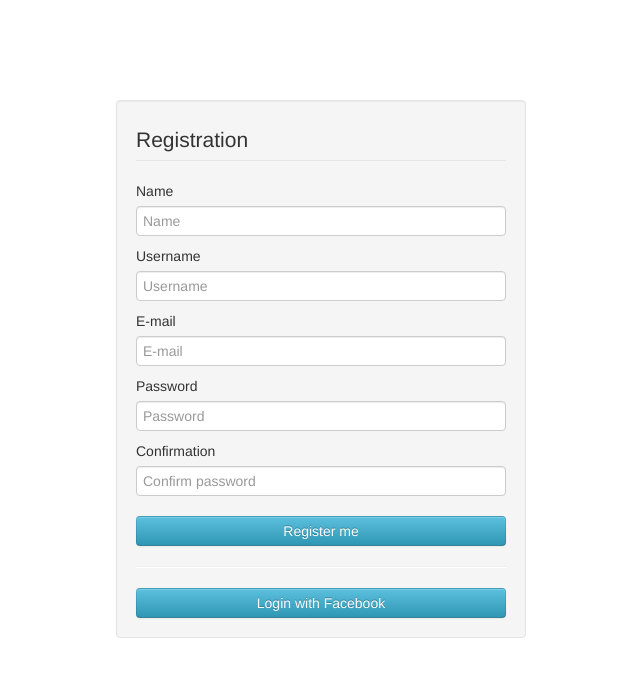
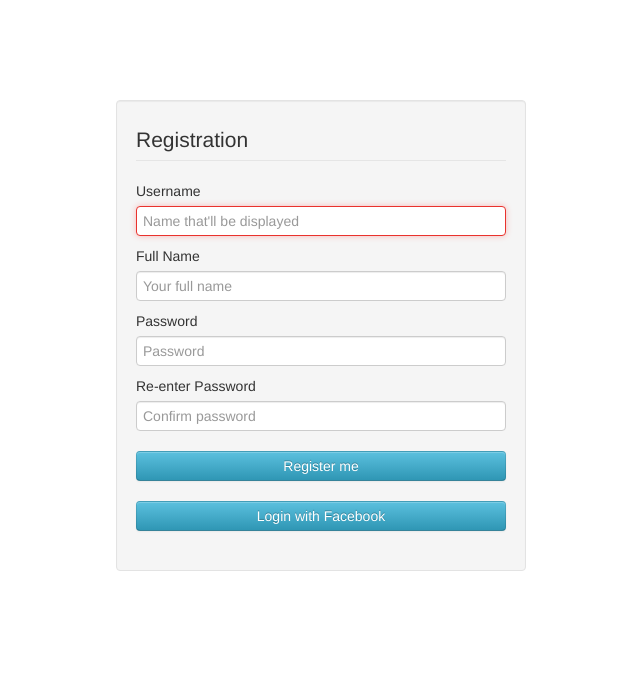
Before and after one commit to jdevlabs/cryptex, a PHP site: page / in a window 1280 px wide. Shown: the top 677 px of the page, without its empty margins (314-954 px from the left). Run offline with PHP 8.4, Linux system fonts and the light colour scheme; data that the repository does not hold is empty.

Commit message:
Register Page Backend
Started. Added Basic jQuery Form Validation.

```diff
--- /dev/null
+++ b/Backend/assets/js/register.js
@@ -0,0 +1,26 @@
+$(document).ready(function()
+{
+	$msg = $("#alertMsg");
+	$('#submitForm').submit(function(e)
+	{
+
+		uName = $('#uName').val(); name = $('#name').val();
+		pass = $('#pass').val(); cPass = $('#cPass').val();
+
+		// Empty Fields
+		if (uName == '')
+			$msg.addClass('alert-error').html("<strong>Username :</strong> Is that the best you can come up with?").show();
+		else if (name == '')
+			$msg.addClass('alert-error').html("<strong>Name :</strong> Don't you have a name or something?").show();
+		else if (pass == '')
+			$msg.addClass('alert-error').html("<strong>Passwords :</strong> Think of something.").show();
+		//Both Passwords are equal
+		else if (pass != cPass)
+			$msg.addClass('alert-error').html("<strong>Passwords :</strong> Passwords don't match bud!").show();
+
+
+
+		$msg.addClass('alert-success').html("<strong>Congratulations!</strong> You've successfully registered.").show();
+		return e.preventDefault();
+	});
+});
--- a/Backend/index.php
+++ b/Backend/index.php
@@ -6,33 +6,33 @@
   <title>Cryptex | Register</title>
   <link rel="stylesheet" type="text/css" href="assets/css/bootstrap.min.css">
   <link type = "text/css" rel="stylesheet" href="assets/css/bootstrap-responsive.min.css" />
-
-
 </head>
 
 <body>
-
   <!-- <img src="assets/img/Cryptex_logo.png" style="margin-left: 286px; margin-top: -5px; height=50%; widht=50%"> -->
   <div class="span4 offset4 well "  style="margin-top: 100px;">
+  <form id="submitForm">
+
     <legend>Registration</legend>
-    <label>Name</label>
-    <input type="text" id="name" class="span4" name="name" placeholder="Name">
+    <div id="alertMsg" class="alert" style="display: none;"></div>
     <label>Username</label>
-    <input type="text" id="username" class="span4" name="username" placeholder="Username">
-    <label>E-mail</label>
-    <input type="email" id="email" class="span4" name="email" placeholder="E-mail">
+    <input type="text" id="uName" class="span4" name="username" placeholder="Name that'll be displayed" required autofocus>
+    <label>Full Name</label>
+    <input type="text" id="name" class="span4" name="name" placeholder="Your full name" required>
+    <!-- <label>E-mail</label> -->
+    <!-- <input type="email" id="email" class="span4" name="email" placeholder="A valid E-mail address"> -->
     <label>Password</label>
-    <input type="password" id="password" class="span4" name="password" placeholder="Password">
-    <label>Confirmation</label>
-    <input type="password" id="cpassword" class="span4" name="cpassword" placeholder="Confirm password">
+    <input type="password" id="pass" class="span4" name="password" placeholder="Password" required>
+    <label>Re-enter Password</label>
+    <input type="password" id="cPass" class="span4" name="cpassword" placeholder="Confirm password" required>
 
-    <button style="margin-top: 10px;" type="submit" name="Register" class="btn btn-info btn-block">Register me</button>
-    <hr>
-
-    <button style="margin-top: 10px;" type="submit" name="Register" class="btn btn-info btn-block">Login with Facebook</button>
+    <button style="margin-top: 10px;" type="submit" class="btn btn-info btn-block">Register me</button>
+    <button style="margin-top: 20px;" name="Register" class="btn btn-info btn-block">Login with Facebook</button>
+  </form>
   </div>
 
   <script src="http://code.jquery.com/jquery-latest.js"></script>
+  <script type="text/javascript" src="assets/js/register.js"></script>
   <script type="text/javascript" src="assets/js/bootstrap.min.js"></script>
 </body>
 </html>
```
